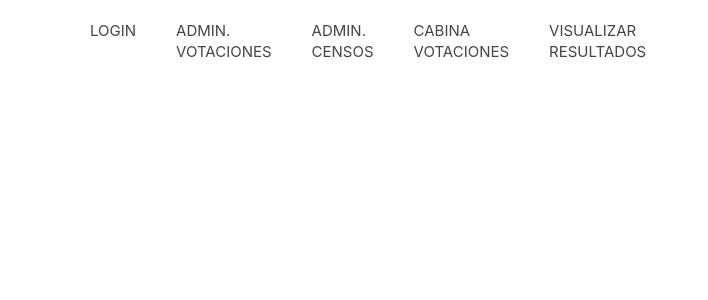
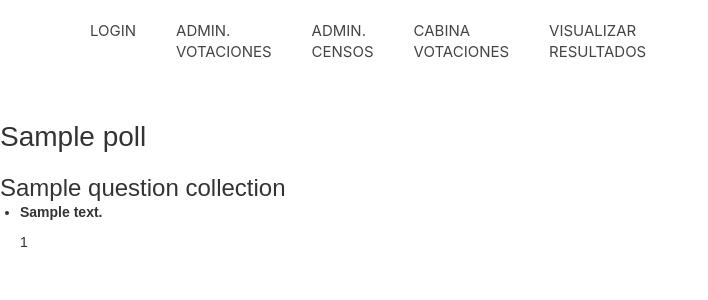
Before and after one commit to FTuero/VisualizacionResultados-EGC-G1, a Flask app: template vr/templates/result.html in a window 1280 px wide. Shown: the top 300 px of the page, without its empty margins (0-708 px from the left). Run offline with Flask 2, Linux system fonts and the light colour scheme; the template is opened without the code that fills it: most values are stand-ins (such as "Sample title", 1, 10 or a date in 2020); parts of the project's set-up code (start-up, migrations or seed data) failed here and were passed over; some libraries are stand-ins or nearby versions; some web fonts are replaced.

Commit message:
Agregada la vista que muestra los resultados.
Modificado la lógica para que cuente bien los resultados (provisional a
integrarse con reecuento de resultados) y agregada a la vista que muestre
los resultados.

```diff
--- a/vr/controllers/index_controller.py
+++ b/vr/controllers/index_controller.py
@@ -8,6 +8,6 @@ from flask import render_template
 def home(poll_id):
     poll = find_poll(poll_id)
     def count_question(id):
-        question_option_result(id)
+        return question_option_result(id)
 
-    return render_template('result.html', count_question=count_question)
+    return render_template('result.html', poll=poll, count_question=count_question)
--- a/vr/logic/question_service.py
+++ b/vr/logic/question_service.py
@@ -4,4 +4,8 @@ def find_question(id):
     return session.query(Question).get(id)
 
 def question_option_result(id):
-    return session.query(OptionPerVote).filter(OptionPerVote.question_option==id).count()
+    res = 0
+    for op in session.query(OptionPerVote).all():
+        if op.id == id:
+            res += 1
+    return res
--- a/vr/templates/result.html
+++ b/vr/templates/result.html
@@ -1,3 +1,16 @@
 {% extends "base.html" %}
 {% block body %}
+    <h1>{{poll.title}}</h1>
+    <br/>
+    {% for q in poll.question_collection %}
+        <h3>{{q.title}}</h3>
+        <ul>
+            {% for op in q.question_option_collection %}
+                <li>
+                    <p><b>{{op.description}}</b></p>
+                    <p>{{count_question(op.id)}}</p>
+                </li>
+            {% endfor %}
+        </ul>
+    {% endfor %}
 {% endblock %}
```
